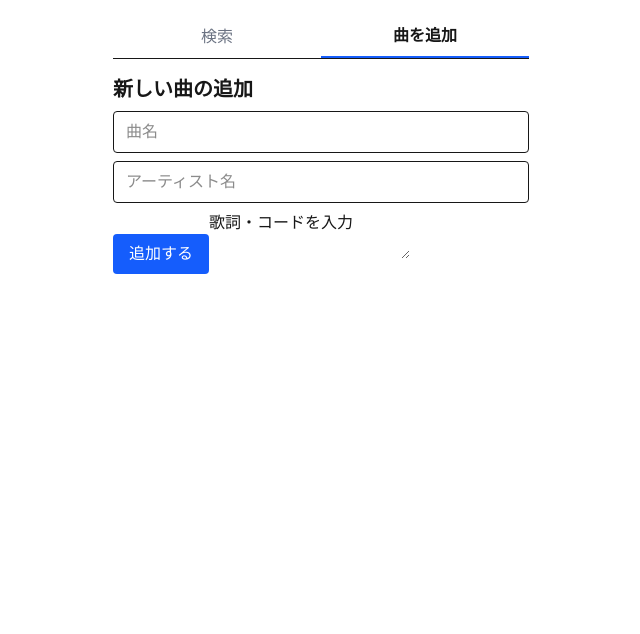
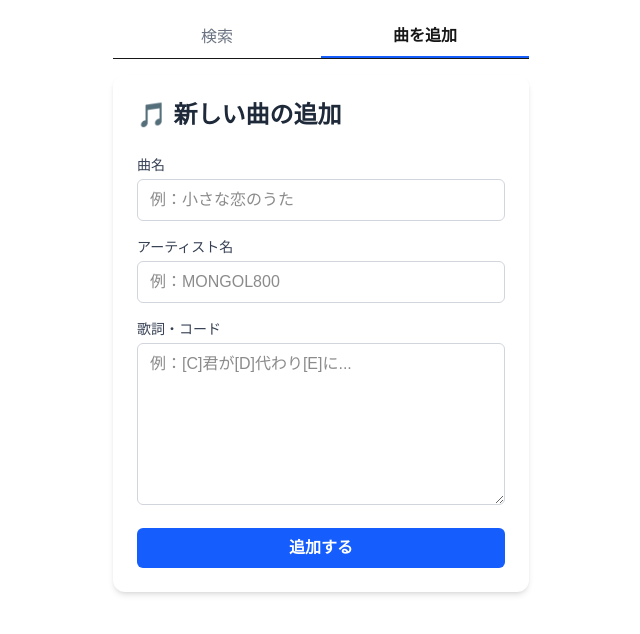
Before and after one commit to yuuri-dev/tabree, a Next.js app: page / in a window 1280 px wide. Both pictures are taken after a click on the button "曲を追加". Shown: the top 634 px of the page, without its empty margins (319-959 px from the left). Built offline with nearby package versions, Linux system fonts and the light colour scheme.

Commit message:
SearchFormコンポーネントのCSS部分の修正

```diff
--- a/package.json
+++ b/package.json
@@ -9,9 +9,10 @@
     "lint": "next lint"
   },
   "dependencies": {
+    "lucide-react": "^0.525.0",
+    "next": "15.3.4",
     "react": "^19.0.0",
-    "react-dom": "^19.0.0",
-    "next": "15.3.4"
+    "react-dom": "^19.0.0"
   },
   "devDependencies": {
     "@tailwindcss/postcss": "^4",
--- a/src/components/AddSongs.jsx
+++ b/src/components/AddSongs.jsx
@@ -1,29 +1,51 @@
 // components/AddSong.jsx
 export default function AddSong() {
   return (
+    <div className="max-w-xl mx-auto bg-white p-6 rounded-xl shadow-md">
+      <h2 className="text-2xl font-bold mb-6 text-gray-800">
+        🎵 新しい曲の追加
+      </h2>
+
+      <form className="space-y-4">
         <div>
-      <h2 className="text-xl font-semibold mb-2">新しい曲の追加</h2>
-      <form className="space-y-2">
+          <label className="block mb-1 text-sm font-medium text-gray-700">
+            曲名
+          </label>
           <input
             type="text"
-          placeholder="曲名"
-          className="w-full border px-3 py-2 rounded"
+            placeholder="例：小さな恋のうた"
+            className="w-full border border-gray-300 px-3 py-2 rounded-md focus:outline-none focus:ring-2 focus:ring-blue-500"
           />
+        </div>
+
+        <div>
+          <label className="block mb-1 text-sm font-medium text-gray-700">
+            アーティスト名
+          </label>
           <input
             type="text"
-          placeholder="アーティスト名"
-          className="w-full border px-3 py-2 rounded"
+            placeholder="例：MONGOL800"
+            className="w-full border border-gray-300 px-3 py-2 rounded-md focus:outline-none focus:ring-2 focus:ring-blue-500"
           />
+        </div>
+
+        <div>
+          <label className="block mb-1 text-sm font-medium text-gray-700">
+            歌詞・コード
+          </label>
+          <textarea
+            rows={6}
+            placeholder="例：[C]君が[D]代わり[E]に..."
+            className="w-full border border-gray-300 px-3 py-2 rounded-md focus:outline-none focus:ring-2 focus:ring-blue-500"
+          />
+        </div>
+
         <button
           type="submit"
-          className="bg-blue-600 text-white px-4 py-2 rounded"
+          className="w-full bg-blue-600 hover:bg-blue-700 text-white font-semibold py-2 px-4 rounded-md transition-colors"
         >
           追加する
         </button>
-
-        <textarea name="" id="">
-          歌詞・コードを入力
-        </textarea>
       </form>
     </div>
   );
--- a/src/components/Search.jsx
+++ /dev/null
@@ -1,17 +0,0 @@
-import React from 'react'
-
-const Search = () => {
-  return (
-    <div>
-      <form className="max-w-md mx-auto p-4 bg-white shadow rounded space-y-4">
-        <input
-          className="w-full border border-gray-300 rounded px-3 py-2 focus:outline-none focus:ring-2 focus:ring-blue-500"
-          type="text"
-          placeholder="a"
-        />
-      </form>
-    </div>
-  );
-}
-
-export default Search
--- /dev/null
+++ b/src/components/SearchForm.jsx
@@ -0,0 +1,24 @@
+import React from 'react';
+import { Search } from 'lucide-react'; // 虫眼鏡アイコン
+
+const SearchForm = () => {
+  return (
+    <div className="flex justify-center mt-8">
+      <form className="flex items-center max-w-md w-full bg-white shadow-md rounded-lg overflow-hidden border border-gray-200">
+        <input
+          type="text"
+          placeholder="曲名やアーティストを検索"
+          className="flex-grow px-4 py-2 text-gray-700 focus:outline-none"
+        />
+        <button
+          type="submit"
+          className="flex items-center justify-center bg-blue-600 hover:bg-blue-700 text-white px-4 h-full"
+        >
+          <Search className="w-5 h-5" />
+        </button>
+      </form>
+    </div>
+  );
+};
+
+export default SearchForm;
--- a/src/pages/index.js
+++ b/src/pages/index.js
@@ -1,5 +1,5 @@
 import { useState } from 'react';
-import Search from '@/components/Search';
+import SearchForm from '@/components/SearchForm';
 import AddSong from '@/components/AddSongs';
 
 export default function Home() {
@@ -31,7 +31,7 @@ export default function Home() {
       </div>
 
       {/* タブ切り替えの中身 */}
-      {activeTab === 'search' && <Search />}
+      {activeTab === 'search' && <SearchForm />}
       {activeTab === 'add' && <AddSong />}
     </div>
   );
```
Also changed, not shown: 1 other file (tests, documents, lock files or other folders). Lines whose indentation alone changed are shown as unchanged.
